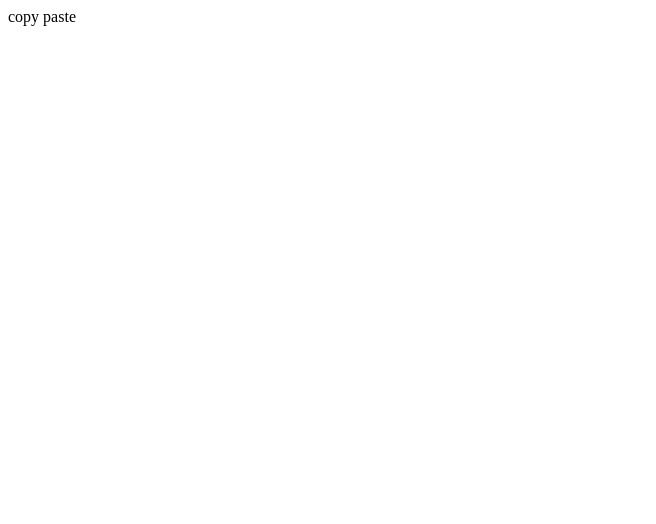
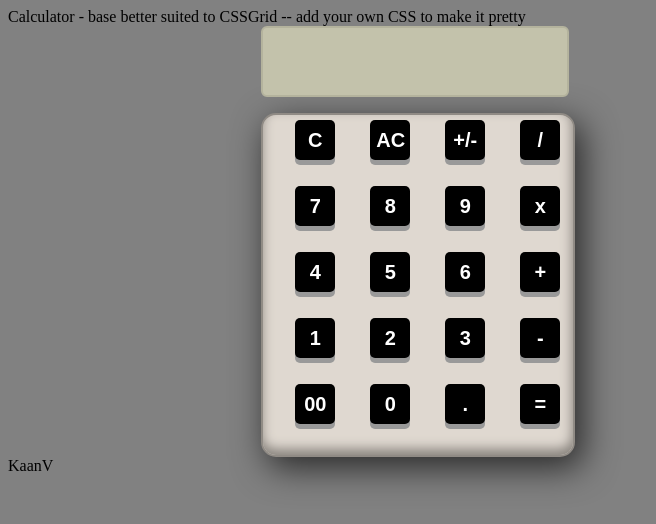
Before and after one commit to Rainman21/ITS562Spring2021, a plain HTML site: page KaanV/Calculator/index.html in a window 1280 px wide. Shown: the whole page, without its empty margins (0-656 px from the left). Drawn offline with Linux system fonts and the light colour scheme.

Commit message:
Update index.html

```diff
--- a/KaanV/Calculator/index.html
+++ b/KaanV/Calculator/index.html
@@ -1 +1,154 @@
-copy paste
+<!DOCTYPE html>
+<html lang="en">
+<head>
+    <title>Kaan's First Calculator</title>
+    <style>
+			body {background-color: #818181; font-family: 'Orbitron', font: sans-serif;}
+			.grid-container { /*where the buttons are*/
+			font-family: 'Orbitron', sans-serif;
+			display: grid;
+			justify-content: space-around;
+			grid-template-columns: 20px 20px 20px 20px;
+			grid-gap: 0px;
+			padding: 5px;
+			height: 330px;
+			width: 300px;
+			margin-left: 20%;
+			border-radius: 15px;
+			border: 2px solid #908b85;
+			box-shadow: 7px 10px 34px 1px rgba(0, 0, 0, 0.68), inset -1px -6px 12px 0.1px #89847e;
+			}
+			#mainText { /*screen*/
+				font-family: 'Orbitron', sans-serif;
+				width: 300px;
+				height: 65px;
+				margin-left: 20%;
+				margin-right: auto;
+				border: 2px solid #b4b39d;
+				border-radius: 6px;
+				background-color: #c3c2ab;
+				font-size: 35px;
+			}
+			button {
+				font-family: 'Orbitron', sans-serif;
+				cursor: pointer;
+				font-size: 20px;
+				font-weight: bold;
+				color: white;
+				border-radius: 5px;
+				outline: none;
+				text-align: center;
+				border: none;
+				background-color: black;
+				height: 40px;
+				width: 40px;
+				box-shadow: 0 5px #999;
+			}
+			.grid-container {
+				background-color: #dfd8d0;
+				text-align: center;
+			}
+			button:hover {
+				background-color: white;
+				color: black;
+			}
+			button:active {
+				background-color: white;
+				box-shadow: 0 3px #666;
+				transform: translateY(4px);
+			}
+    </style>
+    <script>
+      const addTextToInput = function (digit) {
+			let mainText = document.getElementById("mainText");
+			mainText.value = mainText.value + digit;
+			};
+			const getValue = function () {
+				return +mainText.value;
+			};
+			const setValue = function (numericalValue) {
+				mainText.value = numericalValue.toString();
+			};
+			const changeSign = function () {
+				mainText.value = -mainText.value;
+			};
+			const onClear = function () {
+				mainText.value = "";
+			};
+			var accumulator = 0;
+			var operation = "";
+			const minus = function () {
+			accumulator = getValue();
+			operation = "minus";
+			onClear();
+			};
+			const plus = function () {
+				accumulator = getValue();
+				operation = "plus";
+				onClear();
+			};
+			const multiply = function () {
+				accumulator = getValue();
+				operation = "multiply";
+				onClear();
+			};
+			const division = function () {
+				accumulator = getValue();
+				operation = "division";
+				onClear();
+			};
+			const equals = function () {
+				switch (operation) {
+					case "minus":
+						setValue(accumulator - getValue());
+						break;
+					case "multiply":
+						setValue(accumulator * getValue());
+						break;
+					case "division":
+						setValue(accumulator / getValue());
+						break;
+					case "plus":
+						setValue(accumulator + getValue());
+						break;
+				}
+			};
+			const onClickNumber = function (digit) {
+				addTextToInput(digit);
+			};
+    </script>
+</head>
+<body>
+  <header>Calculator - base better suited to CSSGrid -- add your own CSS to make it pretty</header>
+  <content class="container">
+    <div class="calc-control">
+      <input type="text" , id="mainText" />
+      <p id="memory"></p>
+    </div>
+    <p>
+    <div class="grid-container calc-control">
+      <button onclick="onClear()">C</button>
+      <button onclick="onClear()">AC</button>
+      <button onclick="changeSign()">+/-</button>
+      <button onclick="division ()">/</button>
+      <button onclick="onClickNumber(7)">7</button>
+      <button onclick="onClickNumber(8)">8</button>
+      <button onclick="onClickNumber(9)">9</button>
+      <button onclick="multiply()">x</button>
+      <button onclick="onClickNumber(4)">4</button>
+      <button onclick="onClickNumber(5)">5</button>
+      <button onclick="onClickNumber(6)">6</button>
+      <button onclick="plus()">+</button>
+      <button onclick="onClickNumber(1)">1</button>
+      <button onclick="onClickNumber(2)">2</button>
+      <button onclick="onClickNumber(3)">3</button>
+      <button onclick="minus()">-</button>
+      <button onclick="onClickNumber(00)">00</button>
+      <button onclick="onClickNumber(0)">0</button>
+      <button onclick="onClickNumber('.')">.</button>
+      <button onclick="equals()">=</button>
+    </div>
+    </div>
+  </content>
+  <footer>KaanV</footer>
+</body>
```
